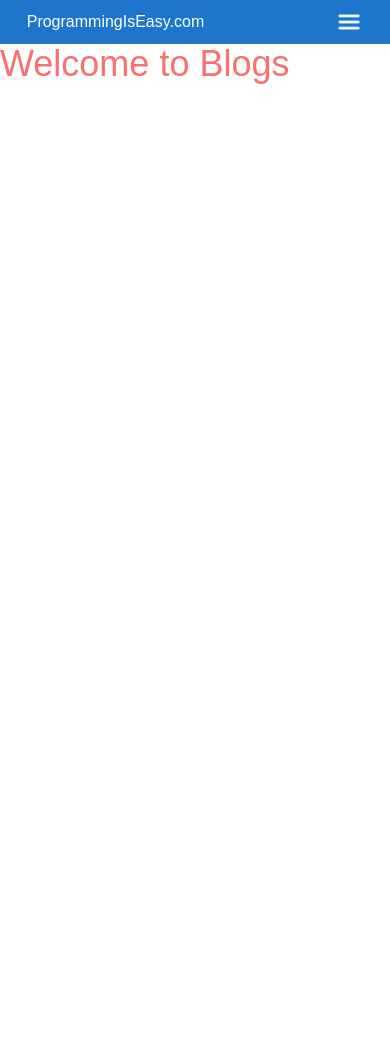
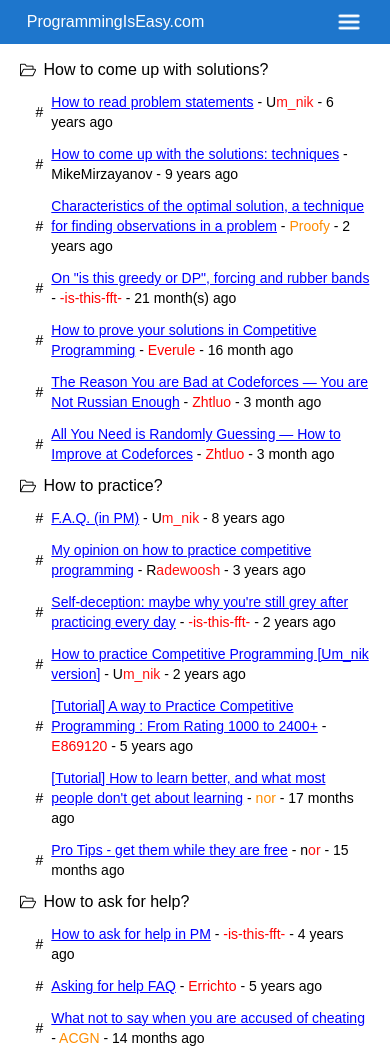
Before and after one commit to Salf1-Sabit/ProgrammingIsEasy, a React (Create React App) app: page /blogs in a window 390 px wide. Before the commit the page ends 844 px from the top, so only its background shows below. Built offline with nearby package versions, Linux system fonts and the light colour scheme.

Commit message:
complete blogs page

```diff
--- a/src/App.js
+++ b/src/App.js
@@ -8,7 +8,7 @@ import Navbar from "./components/Navbar";
 import Home from "./components/Home/Home";
 import Roadmap from "./pages/Roadmap/Roadmap";
 import Problems from "./pages/Problems";
-import Blogs from "./pages/Blogs";
+import Blogs from "./pages/Blogs/Blogs";
 import Signup from "./components/SignUp/Signup";
 import Login from "./components/Login/Login";
 import Profile from "./pages/Profile/Profile";
--- /dev/null
+++ b/src/components/UI/IconContainer.jsx
@@ -0,0 +1,7 @@
+import React from "react";
+
+const IconContainer = ({ children, className }) => {
+  return <div className={`w-4 h-4 sm:w-6 sm:h-6 ${className}`}>{children}</div>;
+};
+
+export default IconContainer;
--- /dev/null
+++ b/src/components/UI/Wrapper.jsx
@@ -0,0 +1,11 @@
+import React from "react";
+
+const Wrapper = ({ children, className }) => {
+  return (
+    <div className={`w-[90%] max-w-[1300px] mx-auto ${className}`}>
+      {children}
+    </div>
+  );
+};
+
+export default Wrapper;
--- /dev/null
+++ b/src/data/rankColors.js
@@ -0,0 +1,15 @@
+const RANK_COLOR = {
+  unrated: "#000",
+  newbie: "#808080",
+  pupil: "#008000",
+  specialist: "#29B5AC",
+  expert: "#0000FF",
+  "candidate master": "#AA00AA",
+  master: "#FF8C00",
+  "international master": "#FF8C02",
+  grandmaster: "#FF0000",
+  "international grandmaster": "#FF0000",
+  "legendary grandmaster": "#FF1010",
+};
+
+export default RANK_COLOR;
--- a/src/pages/Blogs.jsx
+++ /dev/null
@@ -1,7 +0,0 @@
-import React from "react";
-
-const Blogs = () => {
-  return <div className="text-red-400 text-4xl">Welcome to Blogs</div>;
-};
-
-export default Blogs;
--- /dev/null
+++ b/src/pages/Blogs/Blog.jsx
@@ -0,0 +1,38 @@
+import React from "react";
+
+import RANK_COLOR from "../../data/rankColors";
+import IconContainer from "../../components/UI/IconContainer";
+import DocumentIcon from "../../assets/icons/document.png";
+
+const Blog = ({ title, link, author, authorRank, published }) => {
+  return (
+    <li className="ml-4 sm:ml-8 flex gap-2 sm:gap-3 items-center font-medium leading-5 text-[#0000FF]">
+      <p className="md:hidden text-black">#</p>
+      <IconContainer className="hidden md:block">
+        <img src={DocumentIcon} alt="document" className="w-full h-full" />
+      </IconContainer>
+      <p>
+        <a href={link} target="_blank" rel="noreferrer" className="underline">
+          {title}
+        </a>
+        <span className="text-black"> - </span>
+        <span
+          className="font-medium"
+          style={{ color: `${RANK_COLOR[authorRank]}` }}
+        >
+          <span
+            style={{
+              color: `${authorRank === "legendary grandmaster" && "#000"}`,
+            }}
+          >
+            {author.substring(0, 1)}
+          </span>
+          <span>{author.substring(1, author.length)}</span>
+        </span>
+        <span className="font-medium text-black"> - {published}</span>
+      </p>
+    </li>
+  );
+};
+
+export default Blog;
--- /dev/null
+++ b/src/pages/Blogs/Blogs.jsx
@@ -0,0 +1,178 @@
+import React from "react";
+import Wrapper from "../../components/UI/Wrapper";
+import FolderIcon from "../../assets/icons/folder.png";
+import IconContainer from "../../components/UI/IconContainer";
+import Blog from "./Blog";
+
+const Blogs = () => {
+  return (
+    <div className="bg-white mt-4 lg:mt-8 text-sm sm:text-base">
+      <Wrapper className="flex flex-col gap-3 sm:gap-4 md:gap-5">
+        <h1 className="flex gap-2 sm:gap-3 items-center text-base sm:text-lg font-medium leading-5">
+          <IconContainer>
+            <img src={FolderIcon} alt="folder" />
+          </IconContainer>
+          How to come up with solutions?
+        </h1>
+
+        <ul className="flex flex-col gap-3 sm:gap-4 md:gap-5">
+          <Blog
+            title="How to read problem statements"
+            author="Um_nik"
+            authorRank="legendary grandmaster"
+            published="6 years ago"
+            link="https://codeforces.com/blog/entry/62730"
+          />
+
+          <Blog
+            title="How to come up with the solutions: techniques"
+            author="MikeMirzayanov"
+            authorRank="unrated"
+            published="9 years ago"
+            link="https://codeforces.com/blog/entry/20548"
+          />
+
+          <Blog
+            title="Characteristics of the optimal solution, a technique for finding observations in a problem"
+            author="Proofy"
+            authorRank="master"
+            published="2 years ago"
+            link="https://codeforces.com/blog/entry/99291"
+          />
+
+          <Blog
+            title='On "is this greedy or DP", forcing and rubber bands'
+            author="-is-this-fft-"
+            authorRank="grandmaster"
+            published="21 month(s) ago"
+            link="https://codeforces.com/blog/entry/106346"
+          />
+
+          <Blog
+            title="How to prove your solutions in Competitive Programming"
+            author="Everule"
+            authorRank="grandmaster"
+            published="16 month ago"
+            link="https://codeforces.com/blog/entry/111849"
+          />
+
+          <Blog
+            title="The Reason You are Bad at Codeforces — You are Not Russian Enough"
+            author="Zhtluo"
+            authorRank="grandmaster"
+            published="3 month ago"
+            link="https://codeforces.com/blog/entry/126310"
+          />
+
+          <Blog
+            title="All You Need is Randomly Guessing — How to Improve at Codeforces"
+            author="Zhtluo"
+            authorRank="grandmaster"
+            published="3 month ago"
+            link="https://codeforces.com/blog/entry/126875"
+          />
+        </ul>
+
+        <h1 className="flex gap-2 sm:gap-3 items-center text-base sm:text-lg font-medium leading-5">
+          <IconContainer>
+            <img src={FolderIcon} alt="folder" />
+          </IconContainer>
+          How to practice?
+        </h1>
+
+        <ul className="flex flex-col gap-3 sm:gap-4 md:gap-5">
+          <Blog
+            title="F.A.Q. (in PM)"
+            author="Um_nik"
+            authorRank="legendary grandmaster"
+            published="8 years ago"
+            link="https://codeforces.com/blog/entry/47516"
+          />
+
+          <Blog
+            title="My opinion on how to practice competitive programming"
+            author="Radewoosh"
+            authorRank="legendary grandmaster"
+            published="3 years ago"
+            link="https://codeforces.com/blog/entry/47516"
+          />
+
+          <Blog
+            title="Self-deception: maybe why you're still grey after practicing every day"
+            author="-is-this-fft-"
+            authorRank="grandmaster"
+            published="2 years ago"
+            link="https://codeforces.com/blog/entry/98621"
+          />
+
+          <Blog
+            title="How to practice Competitive Programming [Um_nik version]"
+            author="Um_nik"
+            authorRank="legendary grandmaster"
+            published="2 years ago"
+            link="https://codeforces.com/blog/entry/98806"
+          />
+
+          <Blog
+            title="[Tutorial] A way to Practice Competitive Programming : From Rating 1000 to 2400+"
+            author="E869120"
+            authorRank="international grandmaster"
+            published="5 years ago"
+            link="https://codeforces.com/blog/entry/66909"
+          />
+
+          <Blog
+            title="[Tutorial] How to learn better, and what most people don't get about learning"
+            author="nor"
+            authorRank="master"
+            published="17 months ago"
+            link="https://codeforces.com/blog/entry/66909"
+          />
+
+          <Blog
+            title="Pro Tips - get them while they are free"
+            author="nor"
+            authorRank="legendary grandmaster"
+            published="15 months ago"
+            link="https://codeforces.com/blog/entry/113785"
+          />
+        </ul>
+
+        <h1 className="flex gap-2 sm:gap-3 items-center text-base sm:text-lg font-medium leading-5">
+          <IconContainer>
+            <img src={FolderIcon} alt="folder" />
+          </IconContainer>
+          How to ask for help?
+        </h1>
+
+        <ul className="flex flex-col gap-3 sm:gap-4 md:gap-5">
+          <Blog
+            title="How to ask for help in PM"
+            author="-is-this-fft-"
+            authorRank="grandmaster"
+            published="4 years ago"
+            link="https://codeforces.com/blog/entry/83672"
+          />
+
+          <Blog
+            title="Asking for help FAQ"
+            author="Errichto"
+            authorRank="international grandmaster"
+            published="5 years ago"
+            link="https://codeforces.com/blog/entry/64993"
+          />
+
+          <Blog
+            title="What not to say when you are accused of cheating"
+            author="ACGN"
+            authorRank="master"
+            published="14 months ago"
+            link="https://codeforces.com/blog/entry/115267"
+          />
+        </ul>
+      </Wrapper>
+    </div>
+  );
+};
+
+export default Blogs;
--- a/src/pages/Problems.jsx
+++ b/src/pages/Problems.jsx
@@ -250,6 +250,7 @@ const Problems = () => {
                   target="_blank"
                   rel="noreferrer"
                   style={{ color: "var(--blue-link)" }}
+                  className="underline underline-offset-4 font-medium"
                 >
                   {problem.name}
                 </a>
--- a/src/pages/Roadmap/RoadmapData/RoadmapData.css
+++ b/src/pages/Roadmap/RoadmapData/RoadmapData.css
@@ -1,16 +1,3 @@
-.roadmap__data-container {
-  width: 73%;
-  padding-left: 2em;
-}
-
-.roadmap__data-container h3 {
-  font-size: 1.1rem;
-  font-weight: 500;
-  margin-bottom: 0.5em;
-  margin-top: 2em;
-  cursor: pointer;
-}
-
 .roadmap__data-container h3:hover {
   text-decoration: underline;
 }
@@ -24,7 +11,6 @@
 }
 
 .roadmap__data-container ul li {
-  margin-bottom: 0.3em;
   padding: 0.3em 0.3em;
   border-radius: 5px;
   display: flex;
--- a/src/pages/Roadmap/RoadmapSidebar/RoadmapSidebar.jsx
+++ b/src/pages/Roadmap/RoadmapSidebar/RoadmapSidebar.jsx
@@ -4,7 +4,7 @@ import LockedIcon from "../../../components/UI/LockedIcon";
 
 const RoadmapSidebar = ({ curSectionHandler, curSection, curLevel }) => {
   return (
-    <div className="roadmap__sidebar-container">
+    <div className="roadmap__sidebar-container hidden lg:block">
       <h3 onClick={() => curSectionHandler("Learn C++", "Level 1")}>
         Week 1 - 5 | Learn C++
       </h3>
```
Also changed, not shown: src/pages/Roadmap/RoadmapData/RoadmapData.jsx (+14 -32 lines), src/assets/icons/document.png (added), src/assets/icons/folder.png (added).
